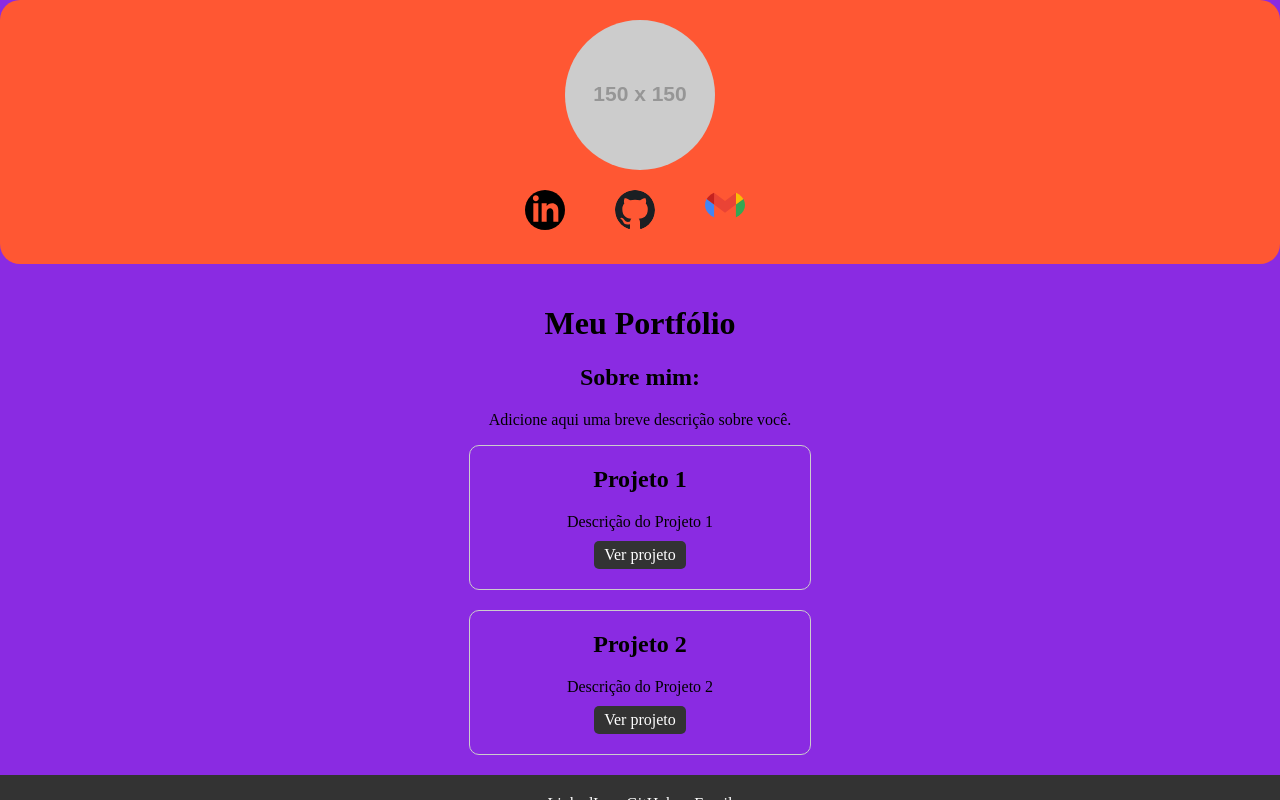
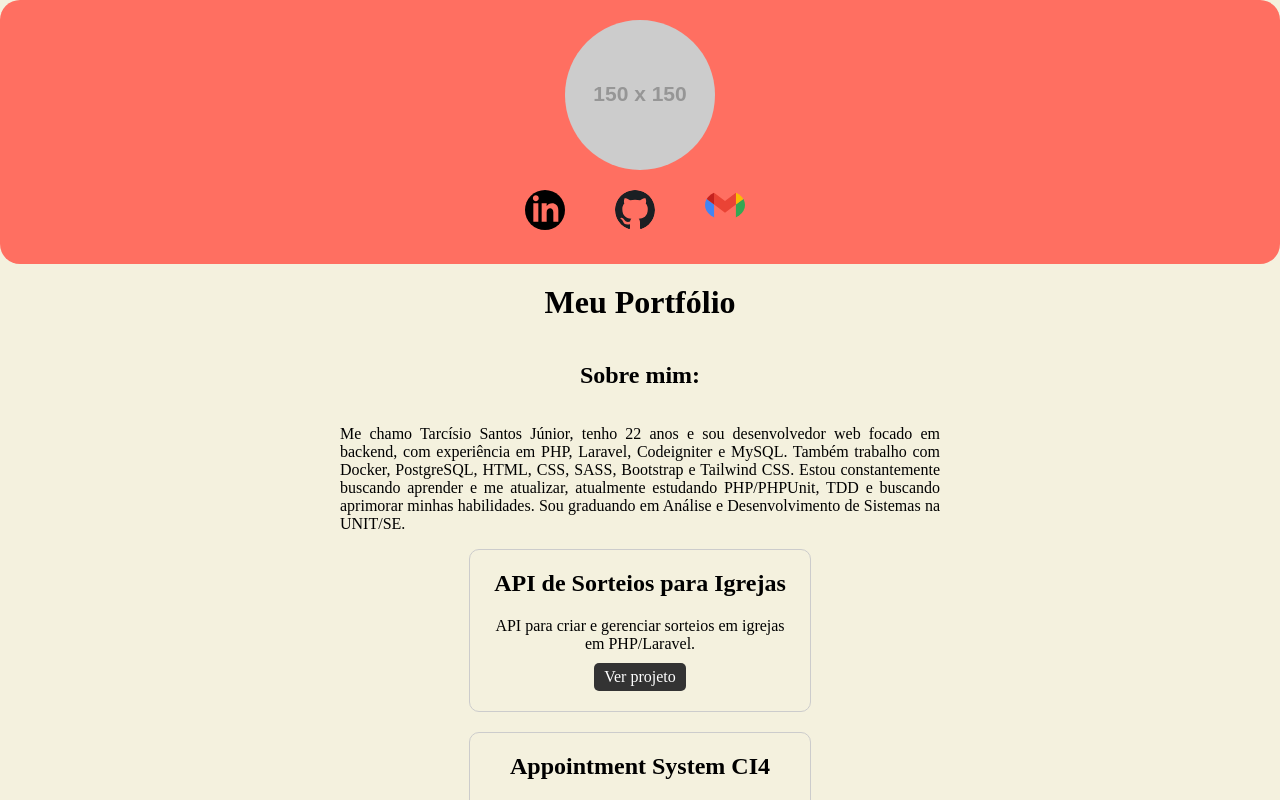
Before and after one commit to tarcisiodev1/pas_frontend, a React (Vite) app: page / in a window 1280 px wide. Shown: the top 800 px of the page. Built offline with nearby package versions, Linux system fonts and the light colour scheme.

Commit message:
conteudo

```diff
--- a/src/App.css
+++ b/src/App.css
@@ -1,5 +1,5 @@
 .navigation {
-  background-color: #ff5733; /* Cor laranja escuro */
+  background-color: #ff6f61;
   color: #fff;
   padding: 20px;
   display: flex;
@@ -7,17 +7,24 @@
   align-items: center;
   border-radius: 20px;
 }
+
 body {
   margin: 0;
   padding: 0;
-  background-color: blueviolet; /* Cor de fundo para preencher toda a tela */
+  background-color: #f4f1de; /* Cor de fundo para preencher toda a tela */
 }
-/* .app {
-  display: flex;
-  flex-direction: column;
-  align-items: center;
-  min-height: 100vh;
-} */
+
+.title {
+  margin-top: 0; /* Removendo a margem superior padrão */
+  text-align: center; /* Centralizando o título */
+}
+
+.about-me {
+  max-width: 600px; /* Defina o valor adequado para o número desejado de caracteres por linha */
+  margin: 0 auto; /* Centraliza o conteúdo */
+  text-align: justify; /* Justifica o texto */
+}
+
 .profile {
   display: flex;
   align-items: center;
@@ -77,6 +84,7 @@ body {
 .project a:hover {
   background-color: #555;
 }
+
 .projects {
   display: flex;
   flex-direction: column;
--- a/src/App.jsx
+++ b/src/App.jsx
@@ -7,20 +7,30 @@ function App() {
     <div className="app">
       <Navigation />
       <div className="content">
-        <h1>Meu Portfólio</h1>
+        <h1 className="title">Meu Portfólio</h1>
         <div className="about-me">
           <h2>Sobre mim:</h2>
-          <p>Adicione aqui uma breve descrição sobre você.</p>
+          <p>
+            Me chamo Tarcísio Santos Júnior, tenho 22 anos e sou desenvolvedor
+            web focado em backend, com experiência em PHP, Laravel, Codeigniter
+            e MySQL. Também trabalho com Docker, PostgreSQL, HTML, CSS, SASS,
+            Bootstrap e Tailwind CSS. Estou constantemente buscando aprender e
+            me atualizar, atualmente estudando PHP/PHPUnit, TDD e buscando
+            aprimorar minhas habilidades. Sou graduando em Análise e
+            Desenvolvimento de Sistemas na UNIT/SE.
+          </p>
         </div>
         <div className="projects">
           <div className="project">
-            <h2>Projeto 1</h2>
-            <p>Descrição do Projeto 1</p>
+            <h2>API de Sorteios para Igrejas</h2>
+            <p>
+              API para criar e gerenciar sorteios em igrejas em PHP/Laravel.
+            </p>
             <a href="#">Ver projeto</a>
           </div>
           <div className="project">
-            <h2>Projeto 2</h2>
-            <p>Descrição do Projeto 2</p>
+            <h2>Appointment System CI4</h2>
+            <p>Sistema de agendamento desenvolvido em Codeigniter/PHP.</p>
             <a href="#">Ver projeto</a>
           </div>
         </div>
--- a/src/navigation.css
+++ b/src/navigation.css
@@ -7,6 +7,11 @@
   align-items: center;
   border-top-left-radius: 20px; /* Arredondando o canto superior esquerdo */
   border-top-right-radius: 20px; /* Arredondando o canto superior direito */
+}
+.about-me {
+  display: flex;
+  flex-direction: column;
+  align-items: center;
 }
 
 .profile {
```
